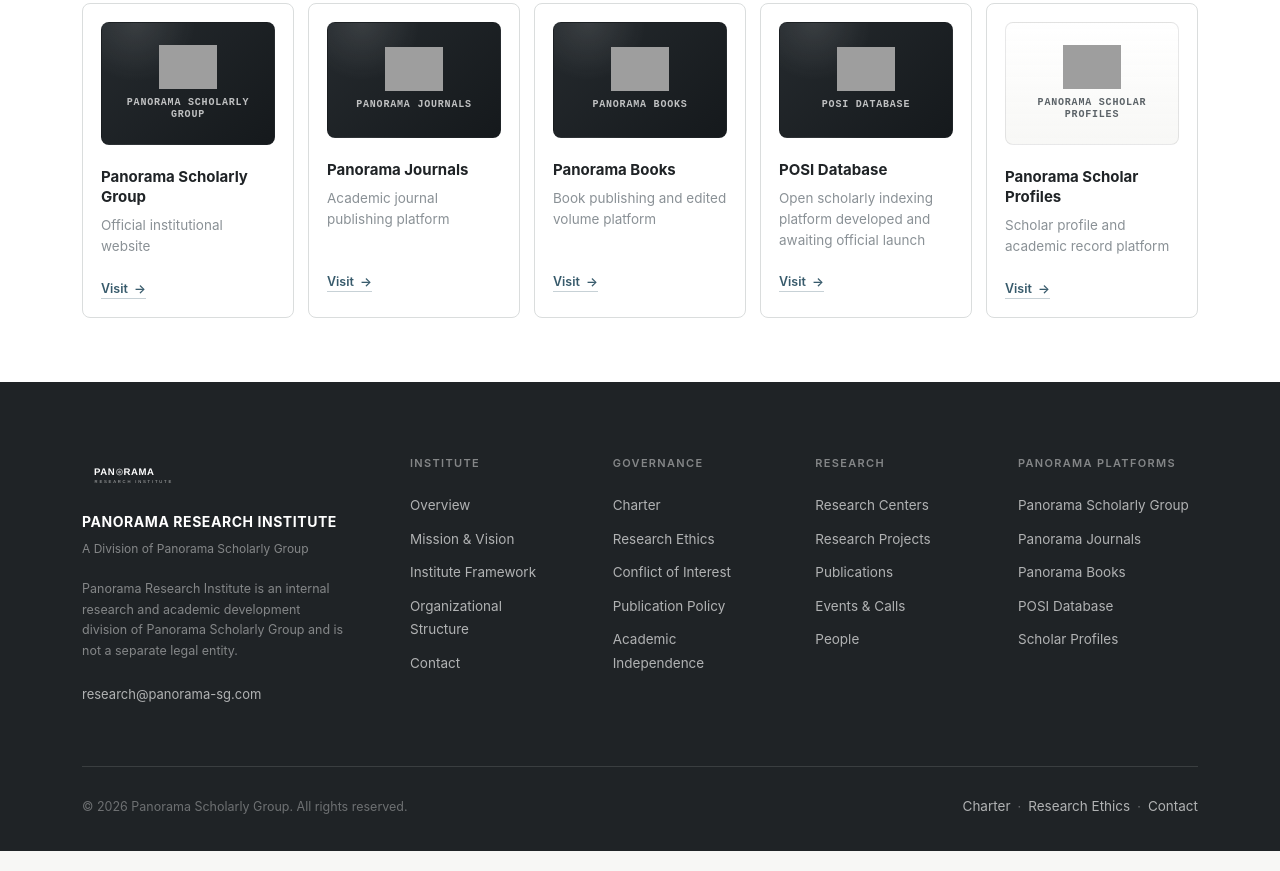
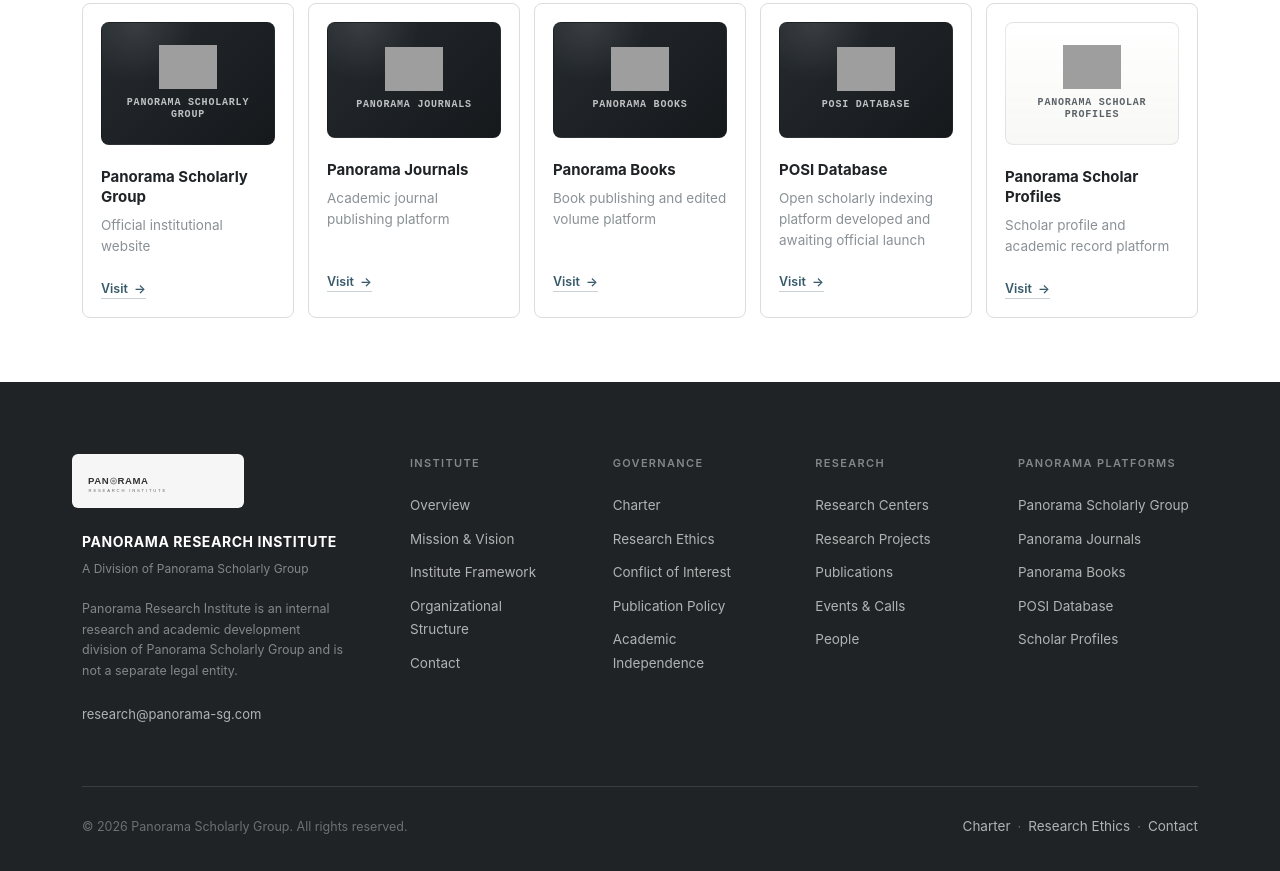
Before and after one commit to WENSHAO521/panorama-research-institute-website, an Astro site: page / in a window 1280 px wide. Shown: the part 7851-8722 px from the top of the page. Built offline with nearby package versions, Linux system fonts and the light colour scheme; Astro itself is replaced by a stand-in of ours; grey boxes are pictures that could not be loaded.

Commit message:
Unify footer logo asset

```diff
--- a/src/components/Footer.astro
+++ b/src/components/Footer.astro
@@ -14,10 +14,10 @@ const year = new Date().getFullYear();
     <div class="footer-grid">
       <!-- Brand -->
       <div class="footer-logo-area">
-        <a href="/" aria-label="Panorama Research Institute" data-no-translate>
-          <Logo variant="light" size="sm" />
+        <a href="/" class="footer-logo-link" aria-label="Panorama Research Institute" data-no-translate>
+          <Logo variant="dark" size="sm" />
         </a>
-        <div style="margin-top:20px;">
+        <div class="footer-brand-copy">
           <div class="footer-site-name">PANORAMA RESEARCH INSTITUTE</div>
           <div class="footer-sub-name">A Division of Panorama Scholarly Group</div>
           <p class="footer-statement">Panorama Research Institute is an internal research and academic development division of Panorama Scholarly Group and is not a separate legal entity.</p>
--- a/src/components/Logo.astro
+++ b/src/components/Logo.astro
@@ -4,40 +4,30 @@ interface Props {
   size?: 'sm' | 'md' | 'lg';
 }
 const { variant = 'dark', size = 'md' } = Astro.props;
-const fill      = variant === 'light' ? '#FFFFFF' : '#333333';
-const fillSub   = variant === 'light' ? 'rgba(255,255,255,0.55)' : '#999999';
-const fillLabel = variant === 'light' ? 'rgba(255,255,255,0.7)' : '#666666';
 const heights   = { sm: '36px', md: '44px', lg: '56px' };
+const src = '/research-institute-logo.svg';
 ---
 
-<svg
-  viewBox="0 0 400 120"
-  xmlns="http://www.w3.org/2000/svg"
-  style={`height:${heights[size]};width:auto;display:block;`}
-  aria-label="Panorama Research Institute"
-  role="img"
->
-  <rect width="400" height="120" fill="none" />
-  <g transform="translate(40, 70)">
-    <text
-      font-family="Helvetica, Arial, sans-serif"
-      font-weight="700"
-      font-size="32"
-      letter-spacing="2"
-      fill={fill}
-    >PAN<tspan fill="none">O</tspan>RAMA</text>
-    <g transform="translate(73, -22)">
-      <circle cx="12" cy="12" r="10" stroke={fill} stroke-width="2" fill="none" />
-      <circle cx="12" cy="12" r="5"  fill={fillSub} />
-    </g>
-    <text
-      x="2"
-      y="25"
-      font-family="Helvetica, Arial, sans-serif"
-      font-weight="300"
-      font-size="14"
-      letter-spacing="6"
-      fill={fillLabel}
-    >RESEARCH INSTITUTE</text>
-  </g>
-</svg>
+<span class={`brand-logo-frame brand-logo-frame-${variant}`} style={`height:${heights[size]};`}>
+  <img
+    src={src}
+    alt="Panorama Research Institute"
+    class="brand-logo-img"
+    decoding="async"
+  />
+</span>
+
+<style>
+.brand-logo-frame {
+  display: block;
+  width: 150px;
+  overflow: hidden;
+}
+.brand-logo-img {
+  display: block;
+  height: 100%;
+  width: auto;
+  max-width: none;
+  transform: translateX(-7px);
+}
+</style>
--- a/src/styles/global.css
+++ b/src/styles/global.css
@@ -651,6 +651,18 @@ button { cursor: pointer; font-family: inherit; border: none; background: none;
   border-bottom: 1px solid rgba(255,255,255,0.12);
 }
 .footer-logo-area { padding-right: 16px; }
+.footer-logo-link {
+  display: block;
+  width: fit-content;
+  padding: 8px 10px;
+  margin-left: -10px;
+  border-radius: 6px;
+  background: rgba(255, 255, 255, 0.96);
+  border: 1px solid rgba(255, 255, 255, 0.14);
+}
+.footer-brand-copy {
+  margin-top: 22px;
+}
 .footer-site-name {
   font-family: var(--font-sans);
   font-size: 14px;
```
